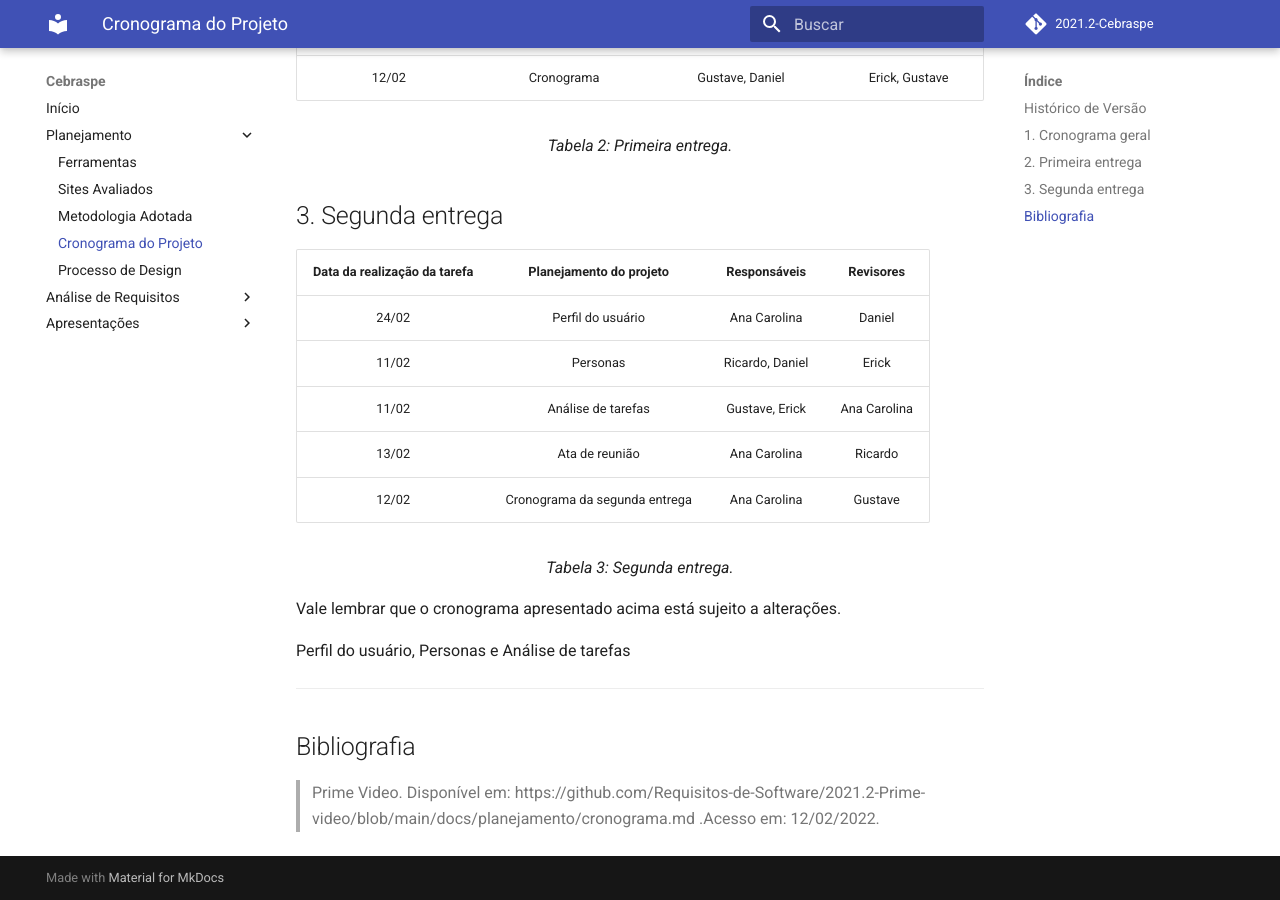
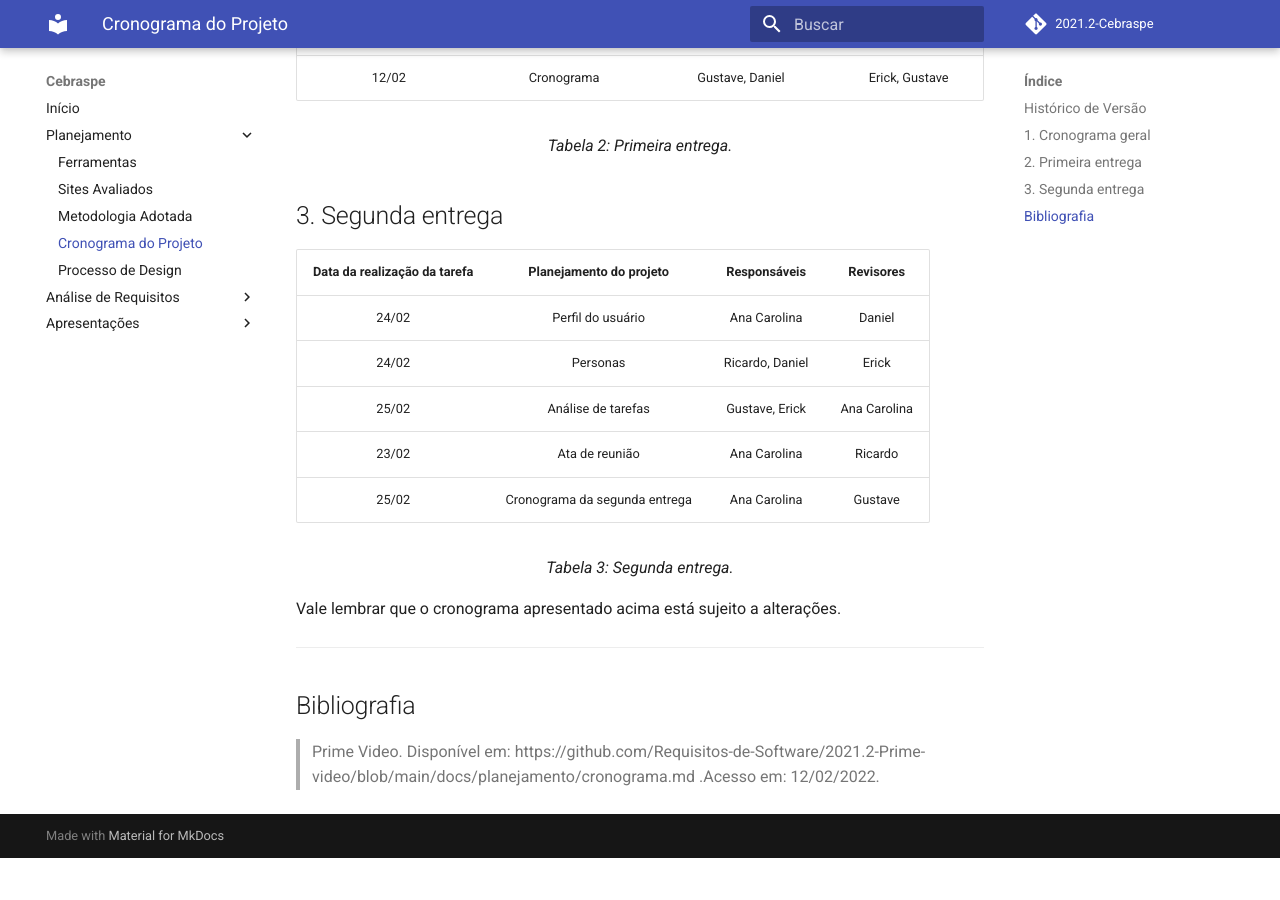
Before and after one commit to Interacao-Humano-Computador/2021.2-Cebraspe, an MkDocs documentation site: the page built from docs/Planejamento/Cronograma/Cronograma.md, in a window 1280 px wide and 900 px high, scrolled down 1824 px. Built offline with MkDocs 1.6.1 and Material for MkDocs 9.7.7, drawn with Linux system fonts in a browser that asks for light colours; comment, search, counter and statistics services are not loaded; after the commit the page ends 2682 px from its top, so only the background shows below that.

Commit message:
#11 - Corrigindo erros

```diff
--- a/docs/Planejamento/Cronograma/Cronograma.md
+++ b/docs/Planejamento/Cronograma/Cronograma.md
@@ -43,16 +43,14 @@
 | Data da realização da tarefa | Planejamento do projeto              | Responsáveis        | Revisores      |
 | :--------------------------: | :----------------------------------: | :-----------------: | :------------: |
 | 24/02 | Perfil do usuário | Ana Carolina | Daniel |
-| 11/02 | Personas | Ricardo, Daniel | Erick |
-| 11/02 | Análise de tarefas | Gustave, Erick | Ana Carolina  |
-| 13/02 | Ata de reunião | Ana Carolina | Ricardo |
-| 12/02 | Cronograma da segunda entrega | Ana Carolina | Gustave |
+| 24/02 | Personas | Ricardo, Daniel | Erick |
+| 25/02 | Análise de tarefas | Gustave, Erick | Ana Carolina  |
+| 23/02 | Ata de reunião | Ana Carolina | Ricardo |
+| 25/02 | Cronograma da segunda entrega | Ana Carolina | Gustave |
 
 <center> <figcaption>Tabela 3: Segunda entrega.</figcaption> </center>
 
 Vale lembrar que o cronograma apresentado acima está sujeito a alterações.
-
-Perfil do usuário, Personas e Análise de tarefas
 
 -----------------
 
```
